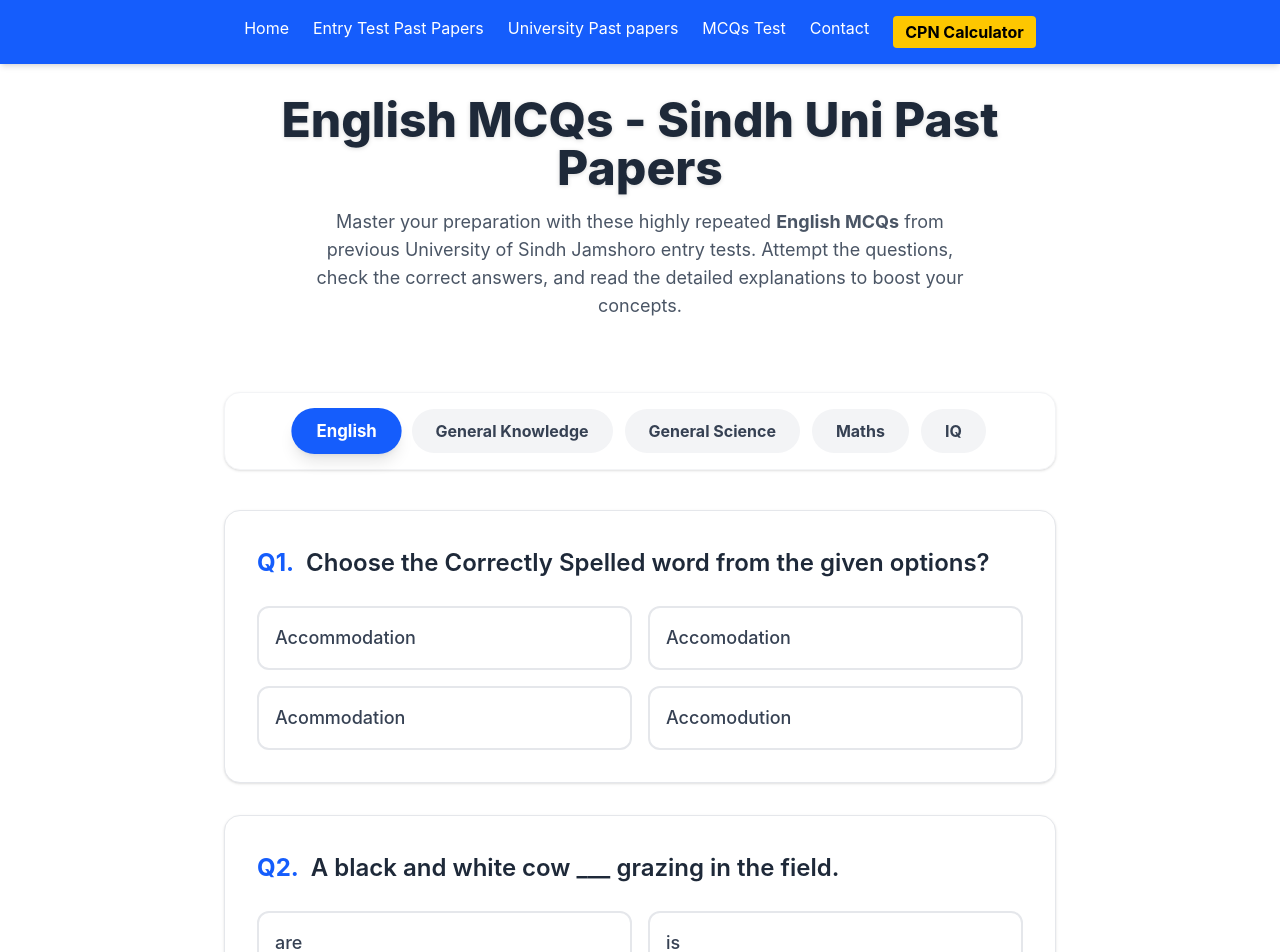
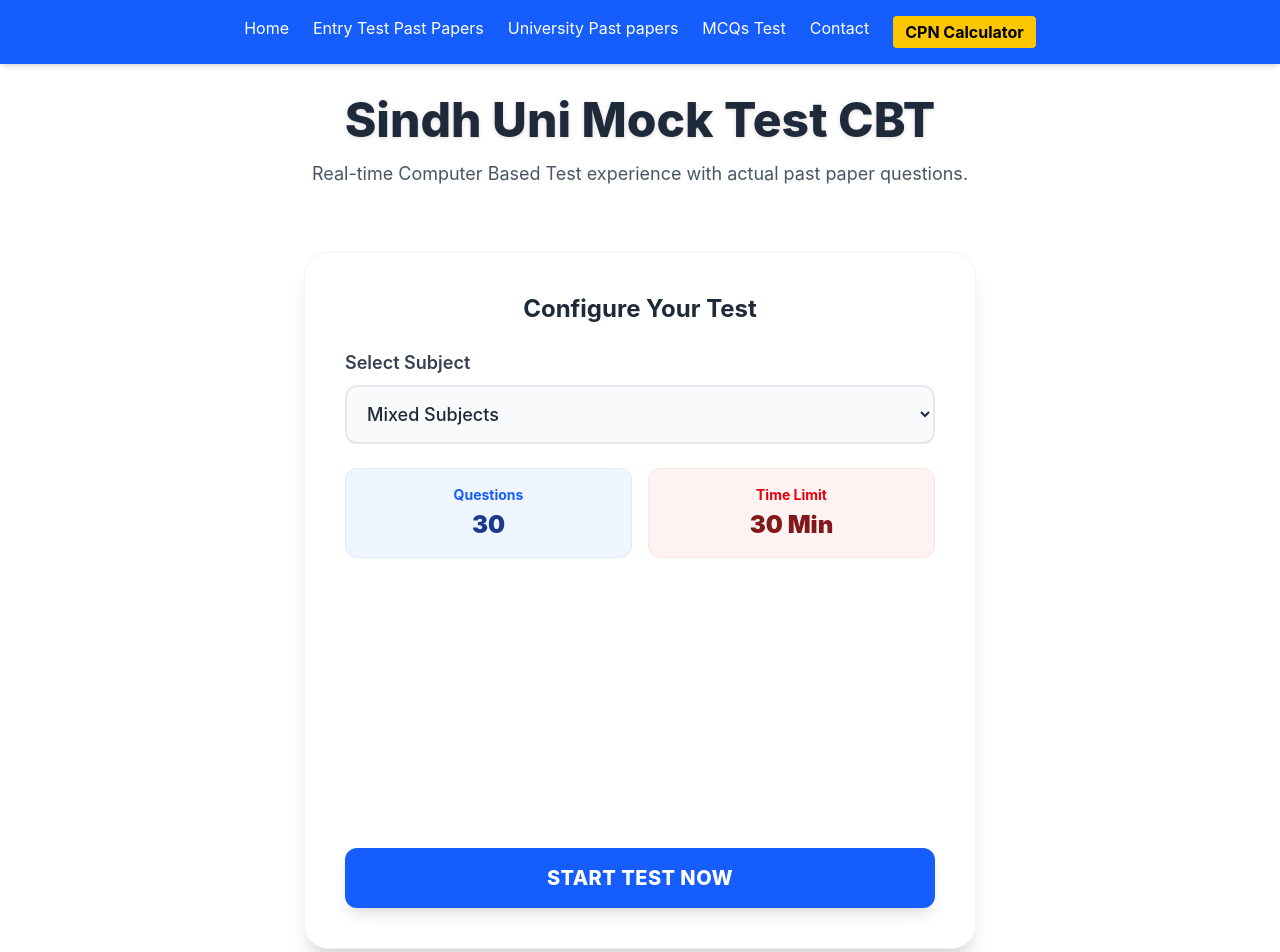
Before and after one commit to Faiz-muhammad69/uni-pastpaper-webpage, a React (Vite) app: page /mcqs in a window 1280 px wide. Shown: the top 952 px of the page. Built offline with nearby package versions, Linux system fonts and the light colour scheme.

Commit message:
update mcqs page

```diff
--- a/src/pages/Mcqs.jsx
+++ b/src/pages/Mcqs.jsx
@@ -1,147 +1,306 @@
-import { useState } from 'react';
+import { useState, useEffect } from 'react';
 import mcqsData from '../data/mcqsData.json';
 import AdsterraNativeAd from '../components/AdsterraNativeAd';
 import AdsterraMiddleAd from '../components/AdsterraMiddleAd';
 import AdsterraBottomAd from '../components/AdsterraBottomAd';
 
+export default function Mcqs() {
+    // Unique Categories Extract karna
+    const categories = [...new Set(mcqsData.map(mcq => mcq.category))];
+    const SUBJECT_OPTIONS = ['Mixed Subjects', ...categories];
 
+    // States for Test Flow: 'setup', 'running', 'completed'
+    const [testState, setTestState] = useState('setup');
+    const [selectedSubject, setSelectedSubject] = useState(SUBJECT_OPTIONS[0]);
 
-export default function Mcqs() {
-    // Unique Categories Extract karna ('All' hata diya gaya hai)
-    const categories = [...new Set(mcqsData.map(mcq => mcq.category))];
+    // Test Data States
+    const [testQuestions, setTestQuestions] = useState([]);
+    const [currentIndex, setCurrentIndex] = useState(0);
+    const [selectedOption, setSelectedOption] = useState(null);
+    const [userAnswers, setUserAnswers] = useState({});
+    const [finalScore, setFinalScore] = useState(0);
 
-    // Selected Category State (Default: Pehli category e.g., 'English')
-    const [activeCategory, setActiveCategory] = useState(categories[0] || '');
+    // Timer State (e.g., 30 minutes = 1800 seconds)
+    const [timeLeft, setTimeLeft] = useState(1800);
 
-    // User ke answers track karne ke liye state
-    const [userAnswers, setUserAnswers] = useState({});
+    // Timer Logic using useEffect
+    useEffect(() => {
+        let timer;
+        if (testState === 'running' && timeLeft > 0) {
+            timer = setInterval(() => {
+                setTimeLeft((prev) => prev - 1);
+            }, 1000);
+        } else if (timeLeft === 0 && testState === 'running') {
+            submitTest(); // Time up hone par auto-submit
+        }
+        return () => clearInterval(timer);
+    }, [testState, timeLeft]);
 
-    // Filtered Data based on Category
-    const filteredMcqs = mcqsData.filter(mcq => mcq.category === activeCategory);
+    // Format Time to MM:SS
+    const formatTime = (seconds) => {
+        const m = Math.floor(seconds / 60);
+        const s = seconds % 60;
+        return `${m}:${s < 10 ? '0' : ''}${s}`;
+    };
 
-    // Answer click handle karne ka function
-    const handleOptionClick = (questionId, selectedOption) => {
-        // Agar pehle se answer de diya hai to lock ho jayega
-        if (userAnswers[questionId]) return;
+    // Shuffle Array Function
+    const shuffleArray = (array) => {
+        return [...array].sort(() => Math.random() - 0.5);
+    };
 
+    // Start Test Handler
+    const handleStartTest = () => {
+        let pool = [];
+        if (selectedSubject === 'Mixed Subjects') {
+            pool = [...mcqsData];
+        } else {
+            pool = mcqsData.filter(mcq => mcq.category === selectedSubject);
+        }
+
+        const selectedQuestions = shuffleArray(pool).slice(0, 30);
+
+        setTestQuestions(selectedQuestions);
+        setCurrentIndex(0);
+        setUserAnswers({});
+        setSelectedOption(null);
+        setFinalScore(0);
+        setTimeLeft(1800); // Reset timer to 30 mins
+        setTestState('running');
+    };
+
+    // Submit Test Logic
+    const submitTest = () => {
+        let score = 0;
+        testQuestions.forEach(mcq => {
+            const answerGiven = mcq.id === testQuestions[currentIndex].id && selectedOption
+                ? selectedOption
+                : userAnswers[mcq.id];
+
+            if (answerGiven === mcq.correctAnswer) {
+                score += 1;
+            }
+        });
+        setFinalScore(score);
+        setTestState('completed');
+    };
+
+    // Next Question Handler
+    const handleNext = () => {
+        if (!selectedOption) return;
+
+        // Answer save karna
         setUserAnswers(prev => ({
             ...prev,
-            [questionId]: selectedOption
+            [testQuestions[currentIndex].id]: selectedOption
         }));
+
+        if (currentIndex + 1 < testQuestions.length) {
+            setCurrentIndex(prev => prev + 1);
+            setSelectedOption(null);
+        } else {
+            submitTest();
+        }
+    };
+
+    // Restart Test
+    const handleRestart = () => {
+        setTestState('setup');
     };
 
     return (
         <div className="max-w-4xl mx-auto p-4 md:p-8">
 
-            {/* Header / Dynamic SEO Meta Text */}
-            <div className="text-center mb-10">
+            {/* HEADER */}
+            <div className="text-center mb-8">
                 <h1 className="text-3xl md:text-5xl font-extrabold text-gray-800 mb-4 drop-shadow-sm">
-                    {activeCategory} MCQs - Sindh Uni Past Papers
+                    Sindh Uni Mock Test CBT
                 </h1>
                 <p className="text-gray-600 max-w-2xl mx-auto text-lg">
-                    Master your preparation with these highly repeated <strong>{activeCategory} MCQs</strong> from previous University of Sindh Jamshoro entry tests. Attempt the questions, check the correct answers, and read the detailed explanations to boost your concepts.
+                    Real-time Computer Based Test experience with actual past paper questions.
                 </p>
             </div>
 
-            {/* TOP AD PLACEHOLDER */}
+            {/* ================= STAGE 1: SETUP SCREEN ================= */}
+            {testState === 'setup' && (
+                <div className="animate-fade-in space-y-12">
                     <AdsterraNativeAd />
 
-            {/* Category Filter Buttons */}
-            <div className="flex flex-wrap gap-3 justify-center mb-10 bg-white p-4 rounded-2xl shadow-sm border border-gray-100">
-                {categories.map(category => (
-                    <button
-                        key={category}
-                        onClick={() => setActiveCategory(category)}
-                        className={`px-6 py-2.5 rounded-full font-bold transition-all duration-300 ${activeCategory === category
-                            ? 'bg-blue-600 text-white shadow-lg scale-105'
-                            : 'bg-gray-100 text-gray-700 hover:bg-blue-100 hover:text-blue-700'
-                            }`}
+                    <div className="bg-white p-8 md:p-10 rounded-3xl shadow-xl border border-gray-100 max-w-2xl mx-auto">
+                        <h2 className="text-2xl font-bold text-gray-800 mb-6 text-center">Configure Your Test</h2>
+
+                        <div className="space-y-6">
+                            <div>
+                                <label className="block text-gray-700 font-semibold mb-2 text-lg">Select Subject</label>
+                                <select
+                                    value={selectedSubject}
+                                    onChange={(e) => setSelectedSubject(e.target.value)}
+                                    className="w-full p-4 rounded-xl border-2 border-gray-200 focus:border-blue-500 focus:ring-0 bg-gray-50 text-gray-800 text-lg font-medium transition-colors cursor-pointer"
                                 >
-                        {category}
-                    </button>
+                                    {SUBJECT_OPTIONS.map(opt => (
+                                        <option key={opt} value={opt}>{opt}</option>
                                     ))}
+                                </select>
                             </div>
 
-            {/* MCQs List Section */}
-            <div className="space-y-8">
-                {filteredMcqs.map((mcq, index) => {
-                    const hasAnswered = !!userAnswers[mcq.id];
-                    const userAnswer = userAnswers[mcq.id];
+                            <div className="grid grid-cols-2 gap-4">
+                                <div className="bg-blue-50 p-4 rounded-xl border border-blue-100 text-center">
+                                    <span className="block text-sm text-blue-600 font-bold mb-1">Questions</span>
+                                    <span className="font-black text-2xl text-blue-900">30</span>
+                                </div>
+                                <div className="bg-red-50 p-4 rounded-xl border border-red-100 text-center">
+                                    <span className="block text-sm text-red-600 font-bold mb-1">Time Limit</span>
+                                    <span className="font-black text-2xl text-red-900">30 Min</span>
+                                </div>
+                            </div>
 
-                    return (
-                        <div key={mcq.id}>
-                            <div className="bg-white p-6 md:p-8 rounded-2xl shadow-sm border border-gray-200 hover:shadow-md transition-shadow">
+                            <div className="my-4">
+                                <AdsterraMiddleAd />
+                            </div>
 
-                                {/* Question Title */}
-                                <h2 className="text-xl md:text-2xl font-semibold text-gray-800 mb-6 leading-relaxed">
-                                    <span className="text-blue-600 mr-3 font-bold">Q{index + 1}.</span>
-                                    {mcq.question}
+                            <button
+                                onClick={handleStartTest}
+                                className="w-full bg-blue-600 hover:bg-blue-700 text-white font-extrabold py-4 rounded-xl shadow-lg transition-transform active:scale-95 text-xl tracking-wide"
+                            >
+                                START TEST NOW
+                            </button>
+                        </div>
+                    </div>
+
+                    {/* SEO FRIENDLY CONTENT SECTION */}
+                    <div className="bg-white p-8 rounded-2xl shadow-sm border border-gray-100 text-gray-600 space-y-4">
+                        <h2 className="text-2xl font-bold text-gray-800 mb-2">Why Take the UoS Jamshoro Mock Test?</h2>
+                        <p>
+                            Securing admission at the <strong>University of Sindh (UoS) Jamshoro</strong> requires a highly competitive CPN. Our free online Mock Test simulator is designed specifically for pre-entry test preparation. By practicing these highly repeated General Knowledge, English, Science, and Maths questions, you can identify your weak areas and improve your time management skills.
+                        </p>
+                        <h3 className="text-xl font-bold text-gray-800 mt-4">Features of our CBT Simulator:</h3>
+                        <ul className="list-disc pl-5 space-y-2">
+                            <li><strong>Authentic Past Papers:</strong> All MCQs are extracted directly from UoS previous entry test phases.</li>
+                            <li><strong>Real-time Timer:</strong> A strict 30-minute countdown helps you adapt to the pressure of the actual examination hall.</li>
+                            <li><strong>Instant Score Calculation:</strong> Get your complete result and percentage immediately after submitting the test.</li>
+                        </ul>
+                        <p className="mt-4 text-sm text-gray-500">
+                            Whether you are applying for BS IT, Software Engineering, LLB, or BBA, practicing these customized MCQs will give you the edge you need to secure your seat.
+                        </p>
+                    </div>
+                </div>
+            )}
+
+            {/* ================= STAGE 2: RUNNING TEST ================= */}
+            {testState === 'running' && testQuestions.length > 0 && (
+                <div className="animate-fade-in space-y-6">
+
+                    {/* Top Bar: Progress & Timer */}
+                    <div className="bg-white p-4 rounded-2xl shadow-sm border border-gray-100 flex justify-between items-center sticky top-4 z-10">
+                        <div className="font-bold text-gray-600 text-lg md:text-xl">
+                            Q <span className="text-blue-600">{currentIndex + 1}</span><span className="text-sm text-gray-400">/{testQuestions.length}</span>
+                        </div>
+
+                        {/* Timer Display */}
+                        <div className={`font-mono font-bold text-xl px-4 py-1.5 rounded-full border-2 ${timeLeft < 300 ? 'text-red-600 border-red-200 bg-red-50 animate-pulse' : 'text-gray-800 border-gray-200 bg-gray-50'
+                            }`}>
+                            ⏱ {formatTime(timeLeft)}
+                        </div>
+
+                        <div className="hidden md:block text-sm font-semibold bg-blue-50 text-blue-600 px-4 py-1.5 rounded-full border border-blue-100">
+                            {selectedSubject}
+                        </div>
+                    </div>
+
+                    {/* Question Card */}
+                    <div className="bg-white p-6 md:p-10 rounded-3xl shadow-md border border-gray-200">
+                        <h2 className="text-xl md:text-2xl font-semibold text-gray-800 mb-8 leading-relaxed">
+                            <span className="text-blue-600 mr-3 font-bold">Q.</span>
+                            {testQuestions[currentIndex].question}
                         </h2>
 
-                                {/* Options List */}
-                                <div className="grid grid-cols-1 md:grid-cols-2 gap-4">
-                                    {mcq.options.map((option, i) => {
-                                        // Default style
-                                        let buttonClass = "w-full text-left p-4 rounded-xl border-2 border-gray-200 hover:border-blue-400 hover:bg-blue-50 transition-colors bg-white font-medium text-gray-700 text-lg";
-
-                                        // Agar user ne answer de diya hai
-                                        if (hasAnswered) {
-                                            if (option === mcq.correctAnswer) {
-                                                // Sahi answer hamesha green
-                                                buttonClass = "w-full text-left p-4 rounded-xl border-2 border-green-500 bg-green-50 font-bold text-green-800 text-lg shadow-inner";
-                                            } else if (option === userAnswer && userAnswer !== mcq.correctAnswer) {
-                                                // Galat answer red
-                                                buttonClass = "w-full text-left p-4 rounded-xl border-2 border-red-500 bg-red-50 font-bold text-red-800 text-lg";
-                                            } else {
-                                                // Baqi options dim
-                                                buttonClass = "w-full text-left p-4 rounded-xl border-2 border-gray-100 bg-gray-50 text-gray-400 cursor-not-allowed text-lg";
-                                            }
-                                        }
-
+                        <div className="grid grid-cols-1 md:grid-cols-2 gap-4 mb-8">
+                            {testQuestions[currentIndex].options.map((option, i) => {
+                                const isSelected = selectedOption === option;
                                 return (
                                     <button
                                         key={i}
-                                                onClick={() => handleOptionClick(mcq.id, option)}
-                                                disabled={hasAnswered}
-                                                className={buttonClass}
+                                        onClick={() => setSelectedOption(option)}
+                                        className={`w-full text-left p-5 rounded-xl border-2 transition-all duration-200 font-medium text-lg ${isSelected
+                                            ? 'border-blue-500 bg-blue-50 text-blue-800 shadow-md scale-[1.02]'
+                                            : 'border-gray-200 bg-white text-gray-700 hover:border-blue-300 hover:bg-gray-50'
+                                            }`}
                                     >
+                                        <div className="flex items-center">
+                                            <div className={`w-5 h-5 rounded-full border-2 mr-4 flex-shrink-0 transition-colors ${isSelected ? 'border-blue-500 bg-blue-500' : 'border-gray-300 bg-white'}`}></div>
                                             {option}
+                                        </div>
                                     </button>
                                 );
                             })}
                         </div>
 
-                                {/* Explanation Reveal */}
-                                {hasAnswered && (
-                                    <div className="mt-6 p-5 bg-blue-50 border-l-4 border-blue-500 rounded-r-xl animate-fade-in">
-                                        <h3 className="text-base font-bold text-blue-900 mb-2 flex items-center gap-2">
-                                            💡 Explanation:
-                                        </h3>
-                                        <p className="text-gray-700 text-base leading-relaxed">{mcq.explanation}</p>
+                        <AdsterraBottomAd />
+
+                        <div className="flex justify-end border-t border-gray-100 pt-6">
+                            <button
+                                onClick={handleNext}
+                                disabled={!selectedOption}
+                                className={`font-bold py-3 px-10 rounded-xl shadow-md transition-all text-lg ${selectedOption
+                                    ? 'bg-blue-600 hover:bg-blue-700 text-white active:scale-95'
+                                    : 'bg-gray-200 text-gray-400 cursor-not-allowed'
+                                    }`}
+                            >
+                                {currentIndex + 1 === testQuestions.length ? 'Submit Test' : 'Next ➔'}
+                            </button>
+                        </div>
+                    </div>
+
+
                 </div>
             )}
+
+            {/* ================= STAGE 3: RESULT SCREEN ================= */}
+            {testState === 'completed' && (
+                <div className="animate-fade-in">
+                    <div className="bg-white p-8 md:p-12 rounded-3xl shadow-xl border border-gray-100 text-center max-w-2xl mx-auto">
+                        <h2 className="text-4xl font-extrabold text-gray-800 mb-2">Test Completed!</h2>
+                        <p className="text-lg text-gray-500 mb-8">Here is your final result for {selectedSubject}</p>
+
+                        <div className="flex justify-center items-center mb-8">
+                            <div className="relative">
+                                <svg className="w-48 h-48 transform -rotate-90">
+                                    <circle cx="96" cy="96" r="88" stroke="currentColor" strokeWidth="12" fill="transparent" className="text-gray-100" />
+                                    <circle
+                                        cx="96" cy="96" r="88" stroke="currentColor" strokeWidth="12" fill="transparent"
+                                        strokeDasharray={88 * 2 * Math.PI}
+                                        strokeDashoffset={(88 * 2 * Math.PI) - ((finalScore / testQuestions.length) * (88 * 2 * Math.PI))}
+                                        className={`${finalScore / testQuestions.length >= 0.5 ? 'text-green-500' : 'text-red-500'} transition-all duration-1000`}
+                                    />
+                                </svg>
+                                <div className="absolute top-1/2 left-1/2 transform -translate-x-1/2 -translate-y-1/2 text-center">
+                                    <span className="text-5xl font-black text-gray-800">{finalScore}</span>
+                                    <div className="text-sm font-bold text-gray-400 mt-1">out of {testQuestions.length}</div>
+                                </div>
+                            </div>
                         </div>
 
-                            {/* IN-ARTICLE AD (Har 5 questions ke baad aayega) */}
-                            {(index + 1) % 5 === 0 && index !== filteredMcqs.length - 1 && (
-
-                                <AdsterraMiddleAd />
-                            )}
-                        </div>
-                    );
-                })}
-            </div>
-
-            {/* Bottom SEO Text Section - Keywords Rich */}
-            <div className="mt-16 p-6 md:p-8 bg-gradient-to-br from-blue-50 to-gray-50 rounded-2xl border border-blue-100 shadow-sm">
-                <h3 className="text-2xl font-bold text-gray-800 mb-3">Why Practice These {activeCategory} Questions?</h3>
-                <p className="text-gray-600 leading-relaxed">
-                    The University of Sindh (UoS) Jamshoro conducts its entry test annually. Practicing year-wise past papers is the most proven strategy to secure a high CPN. The <strong>{activeCategory}</strong> section holds significant weightage in the final merit calculation. Make sure to review the explanations provided after each answer to understand the core concepts thoroughly.
+                        <div className="mb-10">
+                            <p className="text-xl font-medium text-gray-700 mb-2">
+                                Percentage: <span className="font-bold text-2xl">{Math.round((finalScore / testQuestions.length) * 100)}%</span>
+                            </p>
+                            <p className="text-gray-500">
+                                Time Taken: <span className="font-semibold text-gray-700">{formatTime(1800 - timeLeft)}</span>
                             </p>
                         </div>
 
-            {/* BOTTOM MULTIPLEX AD PLACEHOLDER */}
-            <AdsterraBottomAd />
+                        <div className="mb-8">
+                            <AdsterraMiddleAd />
+                        </div>
+
+                        <button
+                            onClick={handleRestart}
+                            className="bg-gray-800 hover:bg-black text-white font-bold py-4 px-10 rounded-xl shadow-lg transition-transform active:scale-95 text-lg w-full md:w-auto"
+                        >
+                            ↻ Take Another Test
+                        </button>
+                    </div>
+                </div>
+            )}
 
         </div>
     );
```
Lines whose indentation alone changed are shown as unchanged.
